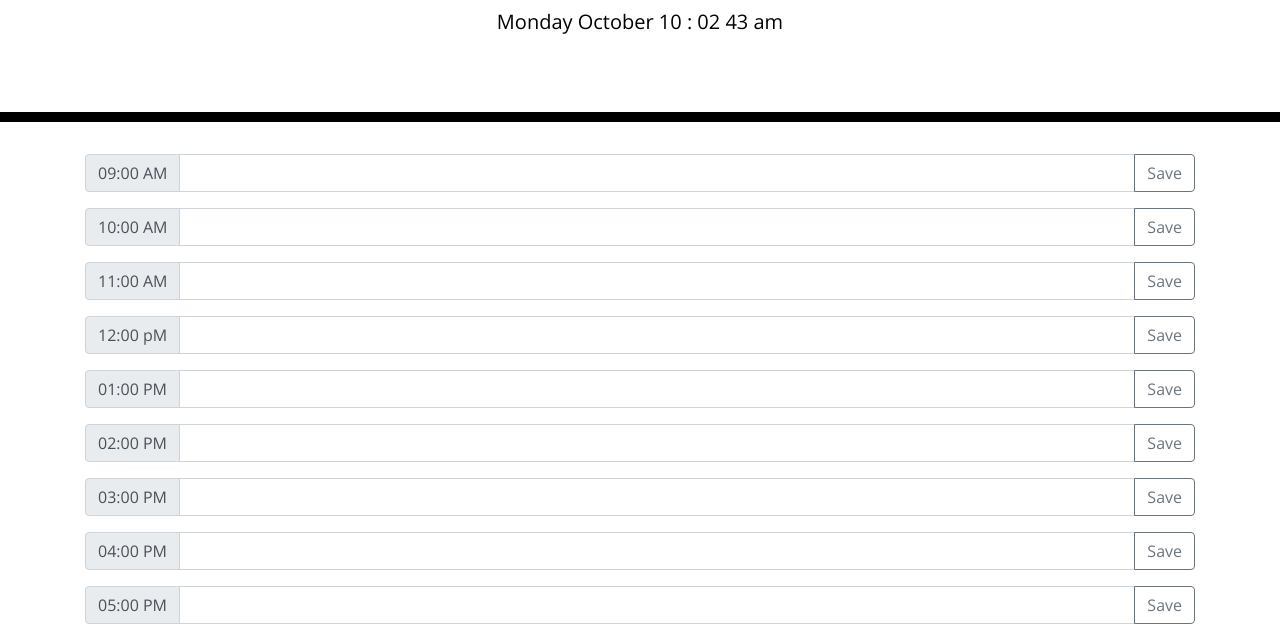
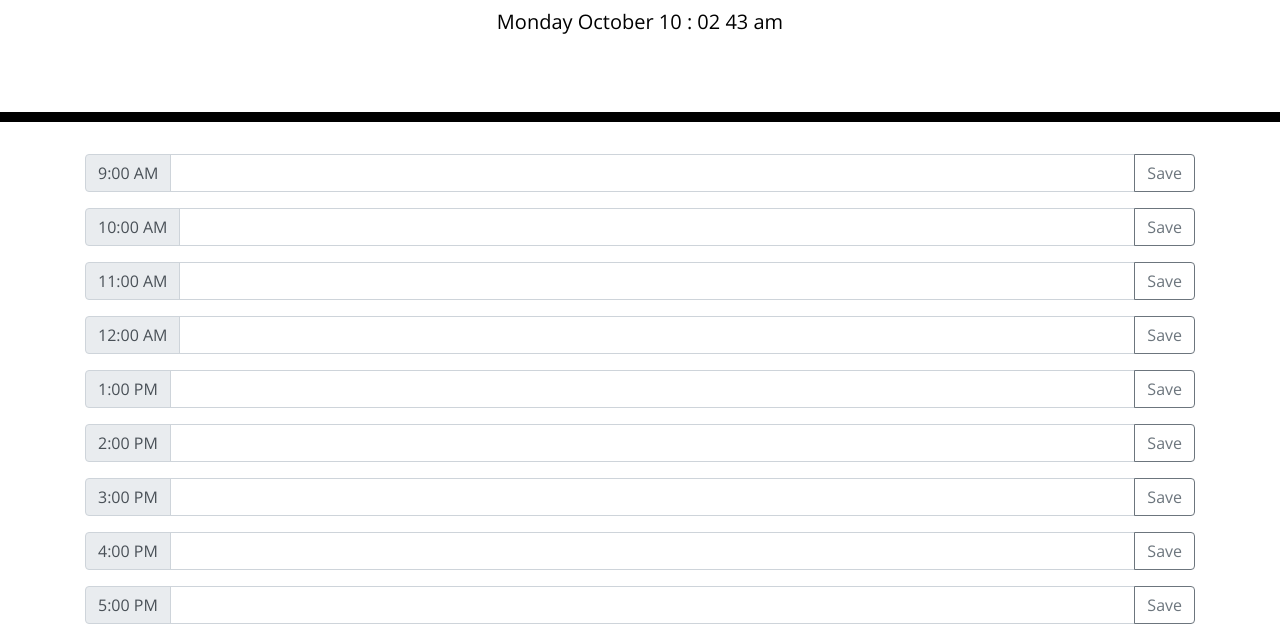
Before and after one commit to rsenecal/mod5-scheduler, a plain HTML site: page index.html in a window 1280 px wide. Shown: the part 182-822 px from the top of the page. Drawn offline with nearby package versions, Linux system fonts and the light colour scheme.

Commit message:
Generating list on load

```diff
--- a/index.html
+++ b/index.html
@@ -29,102 +29,16 @@
       <p id="currentDay" class="lead"></p>
     </header>
     <div class="container">
-      <!-- Timeblocks go here -->
-      <!-- 9 AM -->
-      <div class="input-group mb-3">
-        <div class="input-group-prepend">
-          <span class="input-group-text"> 09:00 AM</span>
-        </div>
-        <input type="text" class="form-control" id="todo9" aria-label="Recipient's username" aria-describedby="button-addon2">
-        <div class="input-group-append">
-          <button class="btn btn-outline-secondary" type="button" id="btn-save-09am">Save</button>
-        </div>
+
+
+        <!-- <div id="tasklist" class="input-group mb-3">
+            <span class="input-group-text">
+            </span>
+          <input type="text" class="form-control" id="usertask">
+            <button class="btn btn-outline-secondary" type="button" id="savetask">Save</button>
+        </div> -->
+
       </div>
-
-     <!-- 10 AM -->
-    <div class="input-group mb-3">
-      <div class="input-group-prepend">
-        <span class="input-group-text"> 10:00 AM</span>
-      </div>
-      <input type="text" class="form-control" aria-label="Recipient's username" aria-describedby="button-addon2">
-      <div class="input-group-append">
-        <button class="btn btn-outline-secondary" type="button" id="btn-save-10am">Save</button>
-      </div>
-    </div>
-
-   <!-- 10 AM -->
-   <div class="input-group mb-3">
-    <div class="input-group-prepend">
-      <span class="input-group-text"> 11:00 AM</span>
-    </div>
-    <input type="text" class="form-control" aria-label="Recipient's username" aria-describedby="button-addon2">
-    <div class="input-group-append">
-      <button class="btn btn-outline-secondary" type="button" id="btn-save-11am">Save</button>
-    </div>
-  </div>
-
-   <!-- 10 AM -->
-   <div class="input-group mb-3">
-    <div class="input-group-prepend">
-      <span class="input-group-text"> 12:00 pM</span>
-    </div>
-    <input type="text" class="form-control" aria-label="Recipient's username" aria-describedby="button-addon2">
-    <div class="input-group-append">
-      <button class="btn btn-outline-secondary" type="button" id="btn-save-12pm">Save</button>
-    </div>
-  </div>
-   <!-- 10 AM -->
-   <div class="input-group mb-3">
-    <div class="input-group-prepend">
-      <span class="input-group-text"> 01:00 PM</span>
-    </div>
-    <input type="text" class="form-control" aria-label="Recipient's username" aria-describedby="button-addon2">
-    <div class="input-group-append">
-      <button class="btn btn-outline-secondary" type="button" id="btn-save-01pm">Save</button>
-    </div>
-  </div>
-   <!-- 10 AM -->
-   <div class="input-group mb-3">
-    <div class="input-group-prepend">
-      <span class="input-group-text"> 02:00 PM</span>
-    </div>
-    <input type="text" class="form-control" aria-label="Recipient's username" aria-describedby="button-addon2">
-    <div class="input-group-append">
-      <button class="btn btn-outline-secondary" type="button" id="btn-save-02pm">Save</button>
-    </div>
-  </div>
-   <!-- 11 AM -->
-   <div class="input-group mb-3">
-    <div class="input-group-prepend">
-      <span class="input-group-text"> 03:00 PM</span>
-    </div>
-    <input type="text" class="form-control" aria-label="Recipient's username" aria-describedby="button-addon2">
-    <div class="input-group-append">
-      <button class="btn btn-outline-secondary" type="button" id="btn-save-03pm">Save</button>
-    </div>
-  </div>
-   <!-- 10 AM -->
-   <div class="input-group mb-3">
-    <div class="input-group-prepend">
-      <span class="input-group-text"> 04:00 PM</span>
-    </div>
-    <input type="text" class="form-control" aria-label="Recipient's username" aria-describedby="button-addon2">
-    <div class="input-group-append">
-      <button class="btn btn-outline-secondary" type="button" id="btn-save-04pm">Save</button>
-    </div>
-  </div>
-   <!-- 10 AM -->
-   <div class="input-group mb-3">
-    <div class="input-group-prepend">
-      <span class="input-group-text"> 05:00 PM</span>
-    </div>
-    <input type="text" class="form-control" aria-label="Recipient's username" aria-describedby="button-addon2">
-    <div class="input-group-append">
-      <button class="btn btn-outline-secondary" type="button" id="btn-save-05pm">Save</button>
-    </div>
-  </div>
-</div>
-
     <script src="https://code.jquery.com/jquery-3.4.1.min.js"></script>
     <script src="https://cdn.jsdelivr.net/npm/dayjs@1/dayjs.min.js"></script>
     <!-- Additional plug-ins -->
--- a/script.js
+++ b/script.js
@@ -1,17 +1,73 @@
 // We are using day.js https://day.js.org/en/ and not moment.js
 now = dayjs().format('dddd MMMM DD : hh mm a');
-console.log("Current Time and date: " + now);
-var inputText9 = localStorage.getItem("inputText9");
+// var taskList = $(".form-control");
+
+var userTask = localStorage.getItem("savedTask");
+ if (userTask !== null) {
+    // console.log(" Previous Value in local storage: " + userTask);
+ }
 
 // Updating
 $("#currentDay").text(now);
 
-// Testing click on save button
-$("#btn-save-09am").click(function(){
-    // console.log("Save Button was click for 9am");
-    inputText9 = $("#todo9").val();
-    console.log("Value from inputText9 btn: " + inputText9);
-    // Add value form inputText9 to local storage
-    window.localStorage.setItem("localInputText9", inputText9);
-    console.log(" inputText09 Value from local storade: " + localStorage.getItem("inputText9") );
+function addTask() {
+    for (i=0; i<9; i++)
+        {
+            var liEl = '<div class="input-group mb-3"> <div class="input-group-prepend"> <span class="input-group-text"></span></div>';
+            var  inputEl = '<input type="text" class="form-control">';
+            var btnEl1 = '<div class="input-group-append"> <button class="btn btn-outline-secondary" '
+            var btnID = 'id=savetask' + i ;
+            var btnEl2 =  btnID + ' "type="button">Save</button></div></div>';
+            var btnEl = btnEl1 + btnEl2;
+            console.log("Button ID = " + btnID);
+            var allEl = liEl + inputEl + btnEl;
+            $(".container").append(allEl);
+        }
+    // scheduleHour1 = $(".input-group-text");
+
+    scheduleHour = document.getElementsByClassName("input-group-text");
+    // timenow = scheduleHour[0].innerHTML;
+    // console.log("Time Now; " + timenow);
+
+    for (j=0; j< 9; j++) {
+        var workHour = j + 9;
+            if (workHour > 0 && workHour <= 12) {
+                workHour = (workHour) + ":00 AM";
+            } else if (workHour> 12) {
+                workHour = (workHour - 12) + ":00 PM";
+            } else if (workHour == 0) {
+                workHour = "12:00 PM"
+            }
+        scheduleHour[j].innerHTML = workHour;
+        console.log(scheduleHour[j].innerHTML);
+    }
+}
+
+
+$("#savetask0").click(function(){
+    console.log("Save Clicked: ");
 })
+
+// ** WORKING WITH SINGLE BUTTON.
+// $("#savetask").click(function(){
+//     var userTask = localStorage.getItem("savedTask");
+//     if (userTask !== null) {
+//         document.getElementById("usertask").setAttribute("value", userTask);
+//     }
+//     var inputTask = $("#usertask").val();
+//     localStorage.setItem("savedTask", inputTask);
+//     addTask();
+// })
+
+
+window.onload = function() {
+    var savedTaskLocal = localStorage.getItem("savedTask");
+    // document.getElementById("usertask").setAttribute("value", savedTaskLocal);
+    $("#usertask").attr("value", savedTaskLocal);
+    console.log("Loading localstorage to DOM " + savedTaskLocal)
+    addTask();
+}
+
+function clearStorage () {
+    console.log("Clear local storage");
+}
```
